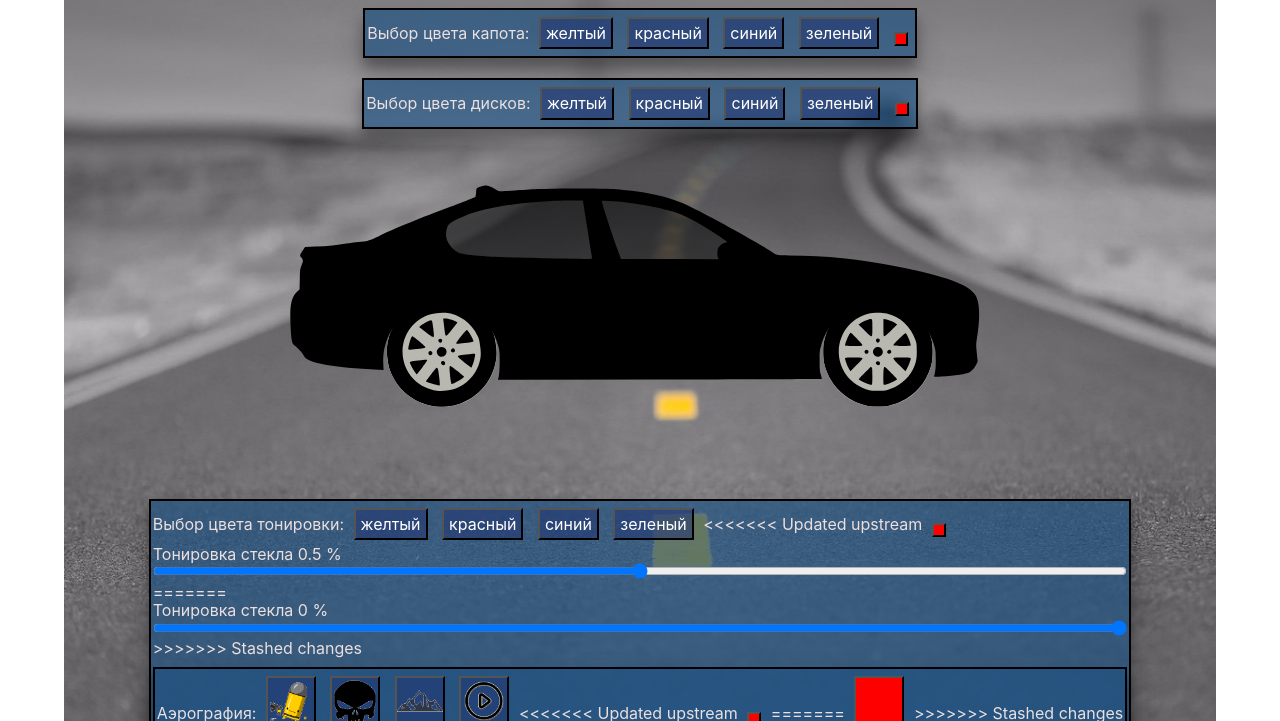
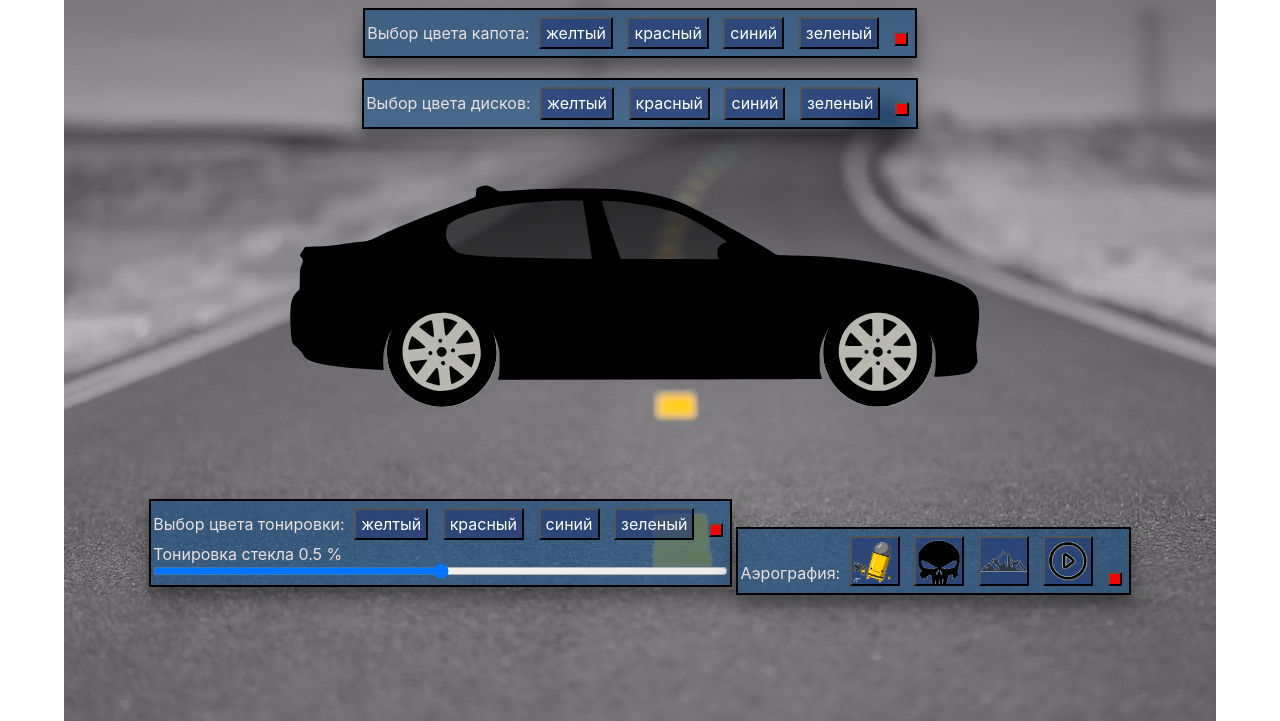
Before and after one commit to dima-kulikov/car-selection, a website: page build/index.html in a window 1280 px wide. Shown: the part 79-800 px from the top of the page. Drawn offline with Linux system fonts and the light colour scheme.

Commit message:
Revert "w"
This reverts commit 8396365e9927757d5814d4bf743176320464d388.

```diff
--- a/build/index.html
+++ b/build/index.html
@@ -92,16 +92,10 @@
         <button id="glass_bt2" class="bg__style">красный</button>
         <button id="glass_bt3" class="bg__style">синий</button>
         <button id="glass_bt4" class="bg__style">зеленый</button>
-<<<<<<< Updated upstream
         <button id="glass_bt5" class="bg__style red"></button>
         <div class="form-group">
           <label class="title" for="range">Тонировка стекла <span class="distance">0.5</span> <span>%</span></label>
           <input type="range" class="custom-range" min="0" max="1" step="0.01" id="range" value="0.5"/>
-=======
-        <div class="form-group">
-          <label class="title" for="range">Тонировка стекла <span class="distance">0</span> <span>%</span></label>
-          <input type="range" class="custom-range" min="0" max="1" step="0.01" id="range" value="10"/>
->>>>>>> Stashed changes
         </div>
       </div>
 
@@ -113,11 +107,7 @@
         <button id="graf_bt2" class="bg__style graf__back2 graf__size"></button>
         <button id="graf_bt3" class="bg__style graf__back3 graf__size"></button>
         <button id="graf_bt4" class="bg__style graf__back4 graf__size"></button>
-<<<<<<< Updated upstream
         <button id="graf_bt5" class="bg__style red"></button>
-=======
-        <button id="graf_bt5" class="bg__style graf__size red"></button>
->>>>>>> Stashed changes
       </div>
     </section>
     <script type="text/javascript" src="./js/scripts.js"></script>
```
